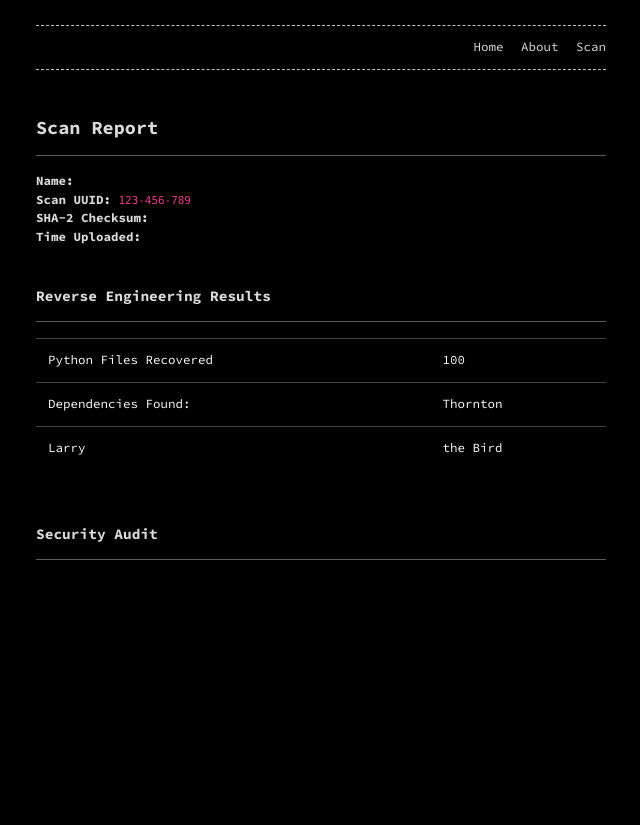
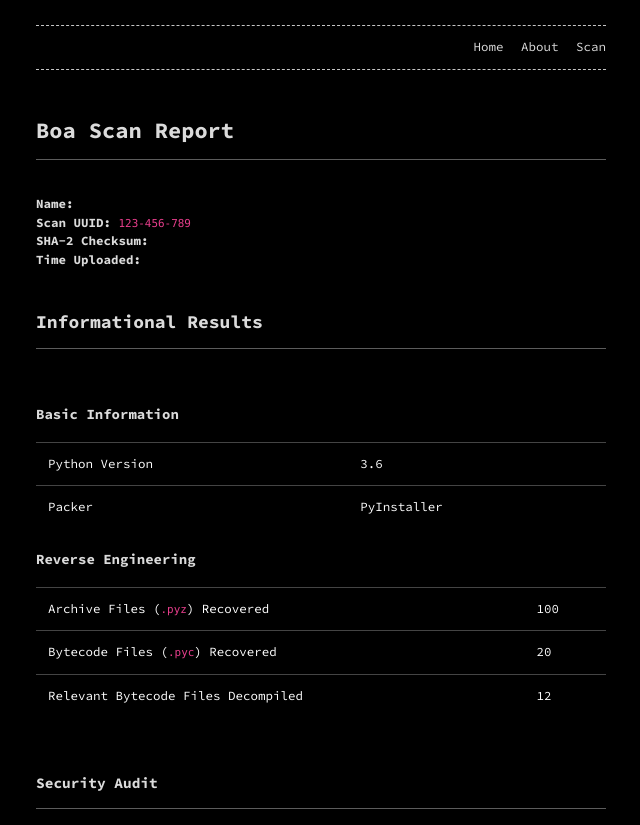
Before and after one commit to ex0dus-0x/boa, a Flask app: page /report/1 in a window 1280 px wide. Shown: the whole page, without its empty margins (319-959 px from the left). Before the commit the page ends 560 px from the top, so only its background shows below. Run offline with Flask 2, Linux system fonts and the light colour scheme; parts of the project's set-up code (start-up, migrations or seed data) failed here and were passed over; some libraries are stand-ins or nearby versions.

Commit message:
Start adding support for DB

```diff
--- a/boa/config.py
+++ b/boa/config.py
@@ -12,6 +12,10 @@ TEMPLATES_AUTO_RELOAD = True
 # API configurations
 API_VERSION = "v1"
 
+# Database configurations
+SQLALCHEMY_TRACK_MODIFICATIONS = False
+SQLALCHEMY_DATABASE_URI = "sqlite://boa.db"
+
 # File upload configurations
 UPLOAD_FOLDER = os.path.join(os.getcwd(), "artifacts")
 ALLOWED_EXTENSIONS = ["exe", "pe"]
--- a/manager.py
+++ b/manager.py
@@ -10,9 +10,11 @@ manager.py
 import os
 import shutil
 import json
+import werkzeug
+
 import flask
 import flask_socketio as sio
-import werkzeug
+import flask_sqlalchemy as fsql
 
 import boa.config as config
 import boa.utils as utils
@@ -28,6 +30,9 @@ app.config.from_object("boa.config")
 
 # initialize Socket.IO interface
 socketio = sio.SocketIO(app)
+
+# initialize database
+db = fsql.SQLAlchemy(app)
 
 # create directory to store executable artifacts and workspaces
 # TODO: option to disable if configured to use S3
--- a/templates/report.html
+++ b/templates/report.html
@@ -2,31 +2,49 @@
 {% block content %}
 
 <div class="col-md-12">
-    <h1>Scan Report</h1>
-    <hr>
+    <h1 style="font-size: 22px;">Boa Scan Report</h1>
+    <hr><br>
     <p><b>Name:</b></p>
     <p><b>Scan UUID:</b> <code>123-456-789</code></p>
     <p><b>SHA-2 Checksum:</b></p>
     <p><b>Time Uploaded:</b></p>
 
     <br>
-    <h2>Reverse Engineering Results</h2>
-    <hr>
 
-    <!-- Table -->
+    <!-- Shows relevant informational results -->
+    <h2 style="font-size: 18px;">Informational Results</h2>
+    <hr><br>
+
+    <h3 style="font-size: 14px;">Basic Information</h3>
+    <br>
+    <table class="table">
+	  <tbody>
+		<tr>
+          <td>Python Version</td>
+		  <td>3.6</td>
+		</tr>
+		<tr>
+          <td>Packer</td>
+		  <td>PyInstaller</td>
+		</tr>
+	  </tbody>
+	</table>
+
+    <h3 style="font-size: 14px;">Reverse Engineering</h3>
+    <br>
 	<table class="table">
 	  <tbody>
 		<tr>
-		  <td>Python Files Recovered</td>
+          <td>Archive Files (<code>.pyz</code>) Recovered</td>
 		  <td>100</td>
 		</tr>
 		<tr>
-		  <td>Dependencies Found:</td>
-		  <td>Thornton</td>
+          <td>Bytecode Files (<code>.pyc</code>) Recovered</td>
+		  <td>20</td>
 		</tr>
 		<tr>
-		  <td>Larry</td>
-		  <td>the Bird</td>
+		  <td>Relevant Bytecode Files Decompiled</td>
+		  <td>12</td>
 		</tr>
 	  </tbody>
 	</table>
```
Also changed, not shown: boa/models.py (added, +14 -0 lines), 1 other file.
